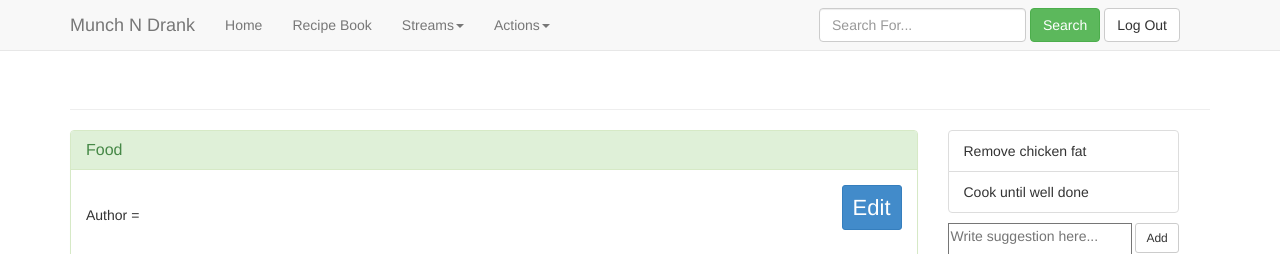
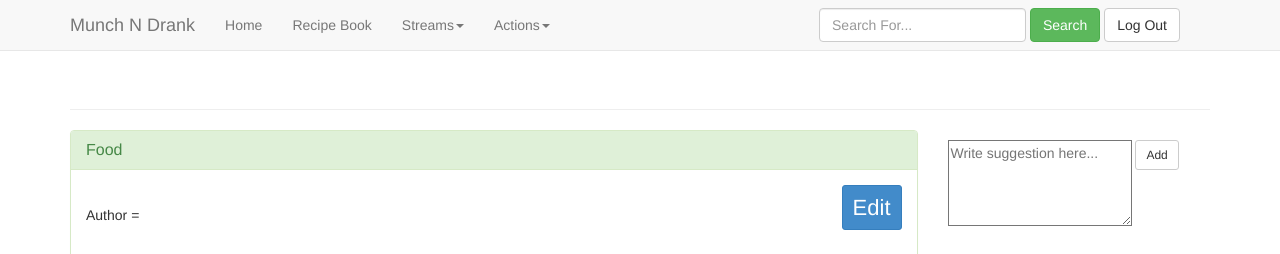
Before and after one commit to gtay/munchndrank, a Django app: template munchndrank/templates/yum/recipe.html in a window 1280 px wide. Shown: the top 254 px of the page. Run offline with Django 3.2, Linux system fonts and the light colour scheme; the template is opened without the code that fills it, so the values that code supplies are empty; some libraries are stand-ins or nearby versions.

Commit message:
fixed hardcoded parts

```diff
--- a/munchndrank/templates/yum/recipe.html
+++ b/munchndrank/templates/yum/recipe.html
@@ -105,10 +105,6 @@ Munch N Drank
         <div class="col-xs-6 col-sm-3 sidebar-offcanvas" id="sidebar" role="navigation">
           <div class="list-group" style="position:fixed">
             <div id="suggestionDiv">
-            <!-- hard coded to test -->
-            <p class="list-group-item">Remove chicken fat</p>
-            <p class="list-group-item">Cook until well done</p>
-
             {% for s in suggestions %}
             <p class="list-group-item">{{s.author.name}}: {{s.text}}</p>
             {% endfor %}
```
